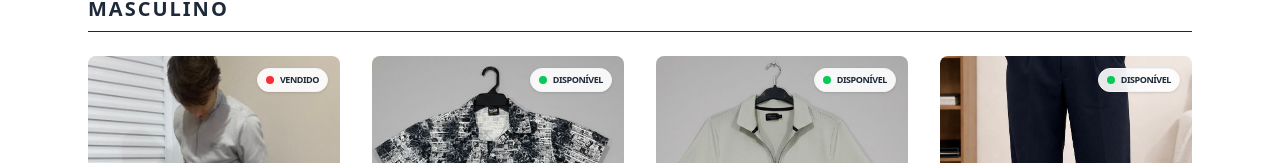
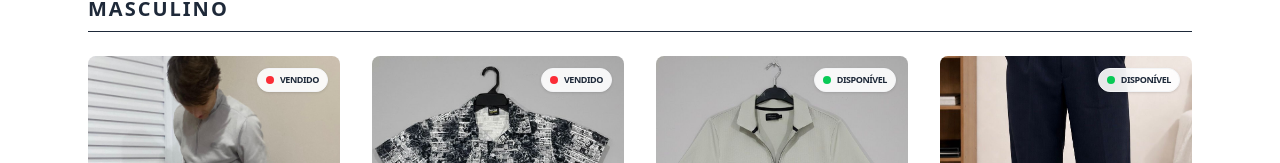
Before and after one commit to PedroseleT/store-v2, a React (Vite) app: page / in a window 1280 px wide. Shown: the part 610-773 px from the top of the page. Built offline with nearby package versions, Linux system fonts and the light colour scheme; no server answers; the database is empty.

Commit message:
Peça vendida

```diff
--- a/src/data/products.js
+++ b/src/data/products.js
@@ -32,7 +32,7 @@ export const products = [
     name: "Camisa MCD Newspaper Skull (novo)",
     price: 49.90,
     size: "GG",
-    status: "disponivel",
+    status: "vendido",
     category: "Masculino",
     description: "Peça icônica da MCD com estampa full print que mescla colagens de jornal com a estética dark de caveiras e rosas. Confeccionada em tecido leve de alta qualidade, possui modelagem comfort e botões frontais personalizados. Uma camisa que une o lifestyle do surf com a atitude urbana.",
     images: [
```
